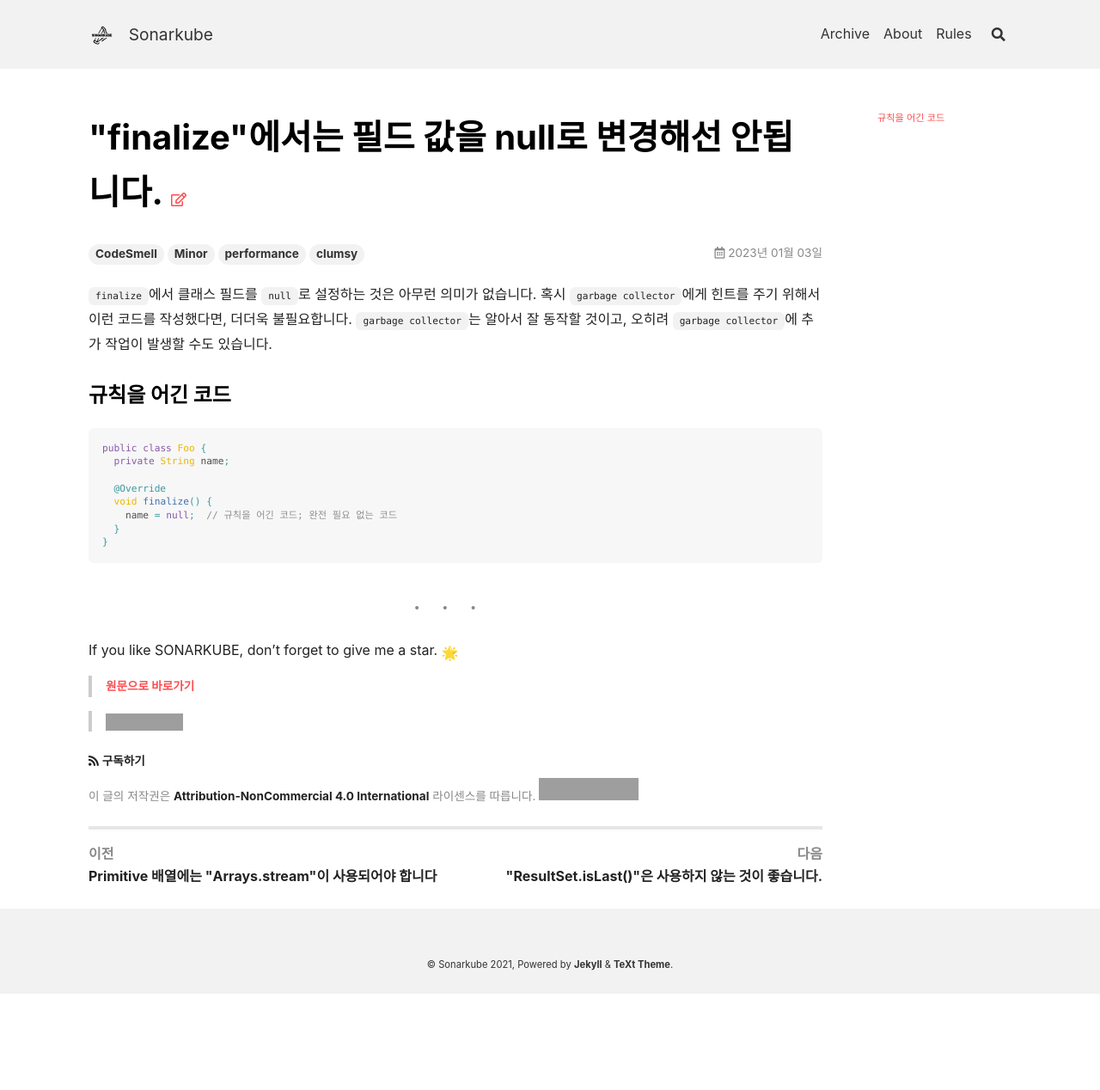
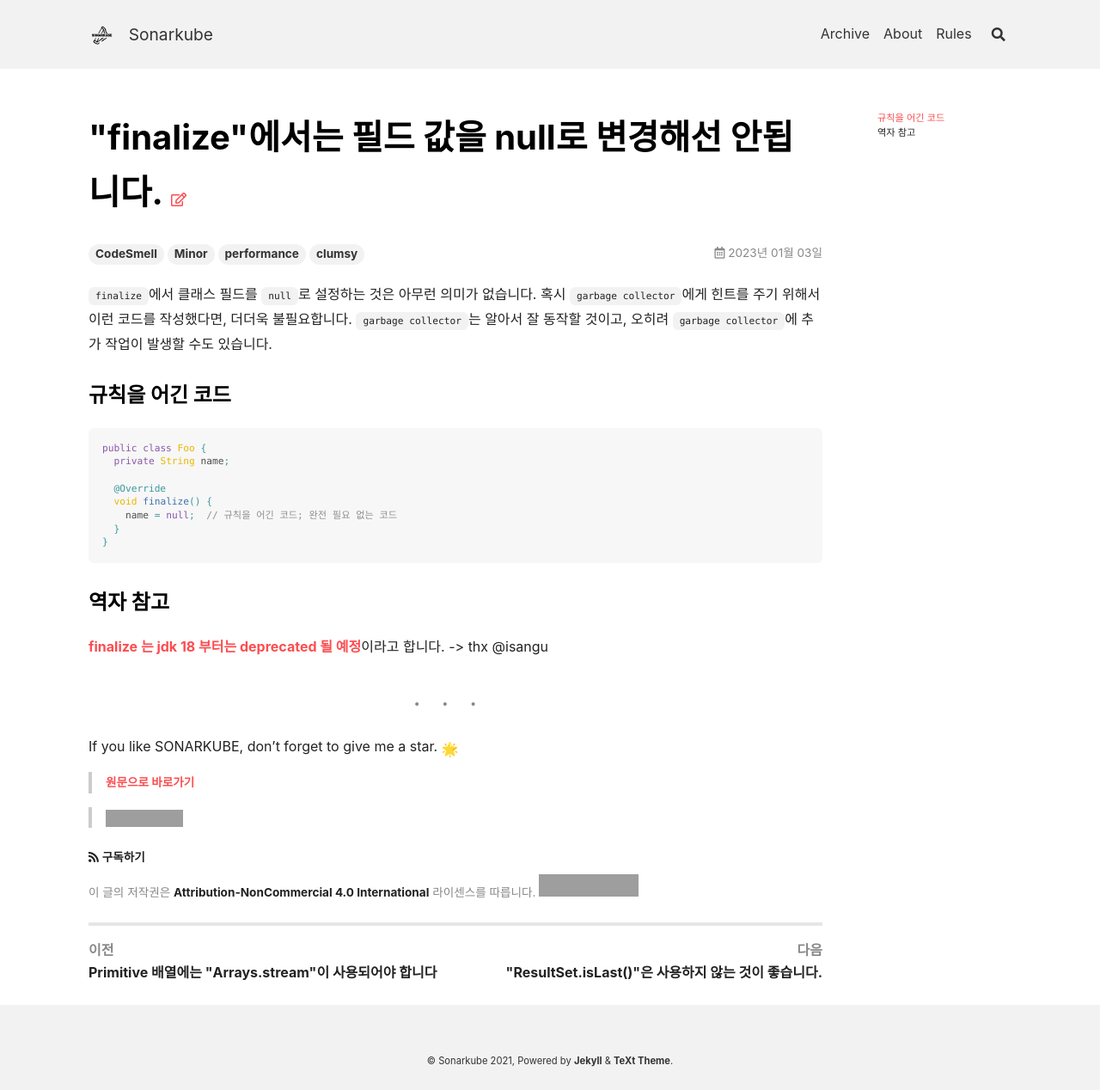
Before and after one commit to kantabile/sonarkube, a Jekyll site: the page built from _posts/2023-01-03-RSPEC-2165.md, in a window 1280 px wide. Shown: the whole page at 86% size. Built offline with Jekyll 4.4.1, drawn with Linux system fonts in a browser that asks for light colours; nearby versions of some CDN libraries; emoji names are drawn with the system emoji font; before the commit the page ends 1156 px from its top, so only the background shows below that; grey boxes are pictures that could not be loaded.

Commit message:
RSPEC-2165 역자 참고 추가

````diff
--- a/_posts/2023-01-03-RSPEC-2165.md
+++ b/_posts/2023-01-03-RSPEC-2165.md
@@ -24,6 +24,10 @@ public class Foo {
 }
 ```
 
+### 역자 참고
+
+[finalize 는 jdk 18 부터는 deprecated 될 예정](https://www.itworld.co.kr/howto/224419)이라고 합니다. -> thx @isangu
+
 ---
 
 If you like SONARKUBE, don't forget to give me a star. :star2:
````
